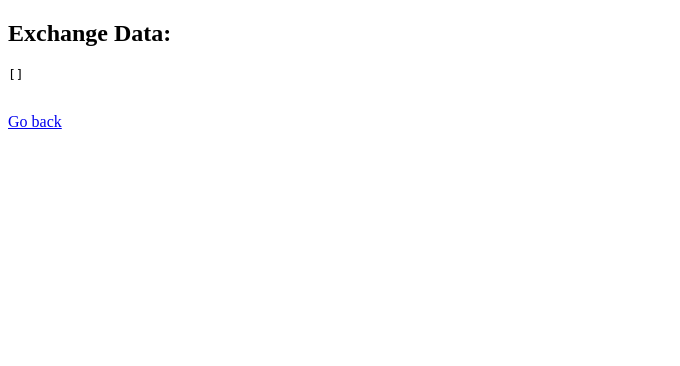
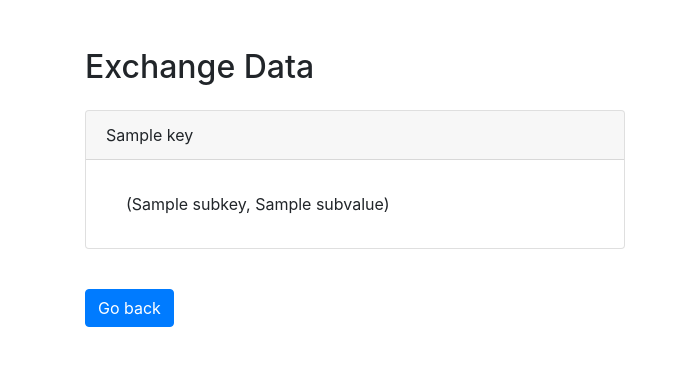
Before and after one commit to evangervasio/webanalyzer, a Flask app: template templates/exchange.html in a window 1280 px wide. Shown: the top 366 px of the page, without its empty margins (0-680 px from the left). Run offline with Flask 3, Linux system fonts and the light colour scheme; the template is opened without the code that fills it: most values are stand-ins (such as "Sample title", 1, 10 or a date in 2020); some libraries are stand-ins or nearby versions.

Commit message:
made exchange.html better with bootstrap

```diff
--- a/templates/exchange.html
+++ b/templates/exchange.html
@@ -5,17 +5,56 @@
     <meta charset="UTF-8">
     <meta name="viewport" content="width=device-width, initial-scale=1.0">
     <title>Exchange Data</title>
+    <!-- Bootstrap CSS -->
+    <link href="https://stackpath.bootstrapcdn.com/bootstrap/4.5.2/css/bootstrap.min.css" rel="stylesheet">
 </head>
 
 <body>
-    <h2>Exchange Data:</h2>
-    {% if exchange_data %}
-    <pre>{{ exchange_data | tojson(indent=2) }}</pre>
-    {% else %}
-    <p>No data available for the selected exchange.</p>
-    {% endif %}
-    <br>
-    <a href="/">Go back</a>
+    <div class="container mt-5">
+        <h2 class="mb-4">Exchange Data</h2>
+        {% if exchange_data %}
+        <div class="row">
+            <!-- Use a card for each piece of data -->
+            {% for key, value in exchange_data.items() %}
+            <div class="col-md-6 mb-3">
+                <div class="card">
+                    <div class="card-header">
+                        {{ key | capitalize }}
+                    </div>
+                    <div class="card-body">
+                        {% if value is string %}
+                        <p class="card-text">{{ value }}</p>
+                        {% elif value is mapping %}
+                        <ul class="list-group list-group-flush">
+                            {% for subkey, subvalue in value.items() %}
+                            <li class="list-group-item"><strong>{{ subkey | capitalize }}:</strong> {{ subvalue }}</li>
+                            {% endfor %}
+                        </ul>
+                        {% elif value is sequence %}
+                        <ul class="list-group list-group-flush">
+                            {% for item in value %}
+                            <li class="list-group-item">{{ item }}</li>
+                            {% endfor %}
+                        </ul>
+                        {% else %}
+                        <p class="card-text">{{ value }}</p>
+                        {% endif %}
+                    </div>
+                </div>
+            </div>
+            {% endfor %}
+        </div>
+        {% else %}
+        <p>No data available for the selected exchange.</p>
+        {% endif %}
+        <br>
+        <a href="/" class="btn btn-primary">Go back</a>
+    </div>
+
+    <!-- Bootstrap JS and dependencies -->
+    <script src="https://code.jquery.com/jquery-3.5.1.slim.min.js"></script>
+    <script src="https://cdn.jsdelivr.net/npm/@popperjs/core@2.5.4/dist/umd/popper.min.js"></script>
+    <script src="https://stackpath.bootstrapcdn.com/bootstrap/4.5.2/js/bootstrap.min.js"></script>
 </body>
 
 </html>
```
